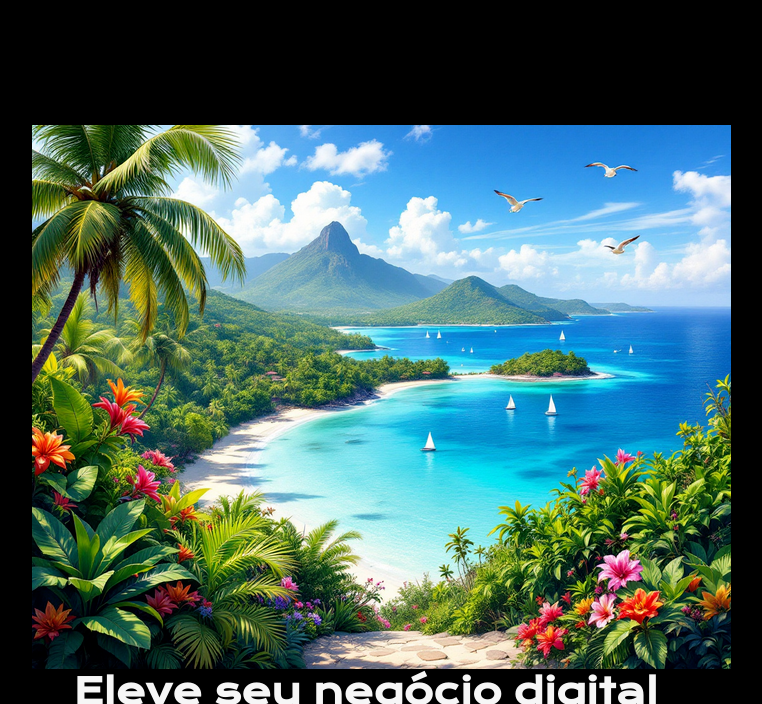
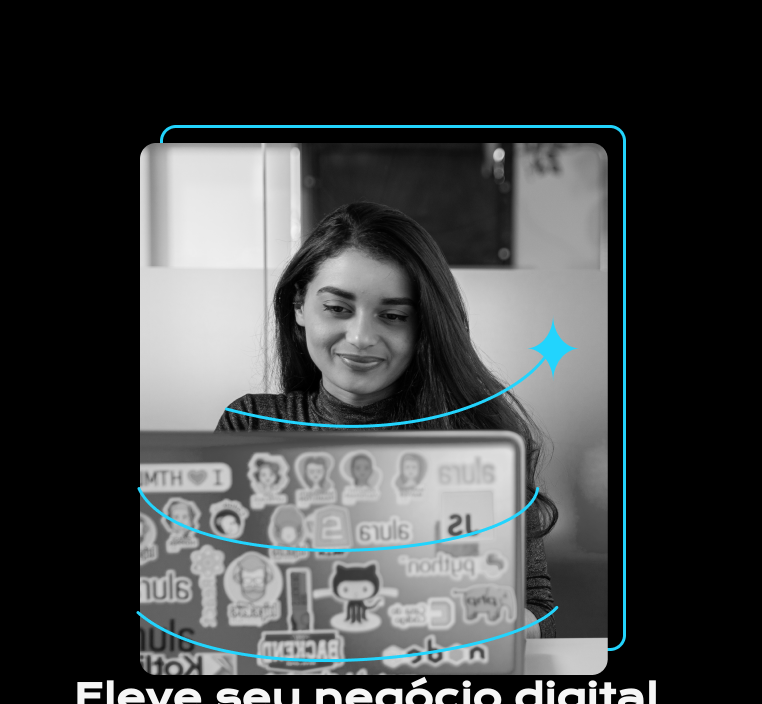
Before and after one commit to claricemelo/meuportifolio, a plain HTML site: page index.html in a window 1280 px wide. Shown: the part 96-800 px from the top of the page, without its empty margins (259-1021 px from the left). Drawn offline with nearby package versions, Linux system fonts and the light colour scheme.

Commit message:
Update index.html

```diff
--- a/index.html
+++ b/index.html
@@ -42,7 +42,7 @@
                 </a>
             </div>
         </section>
-        <img class="testesimagem"  src="./assets/paisagem.png" alt="Foto programando">
+        <img class="testesimagem"  src="./assets/imagem.png" alt="Foto programando">
     </main>
     <footer class="rodape">
         <p>Desenvolvido por XXXXXXXXXXXXXXXXXXXXXXXxxxxx.</p>
```
